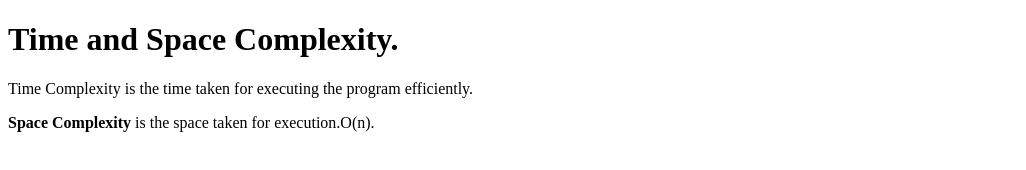
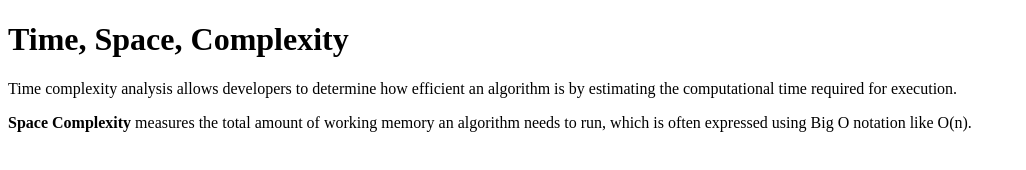
Before and after one commit to acciojob/time-and-space-complexity-snehith03, a website: page main.html in a window 1280 px wide. Shown: the whole page, without its empty margins (0-1026 px from the left). Drawn offline with Linux system fonts and the light colour scheme.

Commit message:
created a submission

```diff
--- a/main.html
+++ b/main.html
@@ -8,12 +8,17 @@
 
 <body>
 	<!-- the entire body must be written by student -->
-	<h1>Time and Space Complexity.</h1>
-	<p>Time Complexity is the time taken for executing the program efficiently.</p>
-	<p><b>Space Complexity</b>
-		is the space taken for execution.O(n).
+	<h1>Time, Space, Complexity</h1>
 
-	</p>
+    <p>
+        Time complexity analysis allows developers to determine how efficient an algorithm
+        is by estimating the computational time required for execution.
+    </p>
+
+    <p>
+        <b>Space Complexity</b> measures the total amount of working memory an algorithm
+        needs to run, which is often expressed using Big O notation like O(n).
+    </p>
     <script type="text/javascript" src="./script.js">
 </script>
 
```
